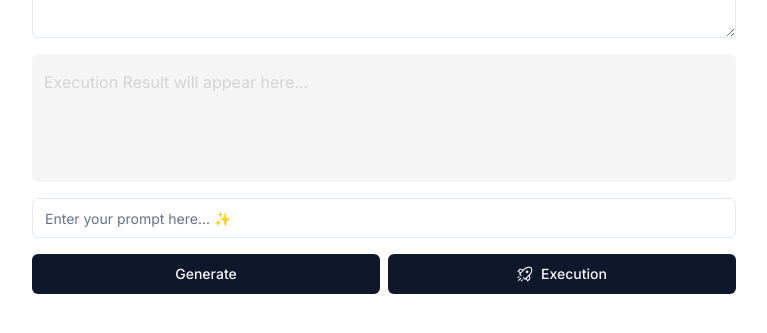
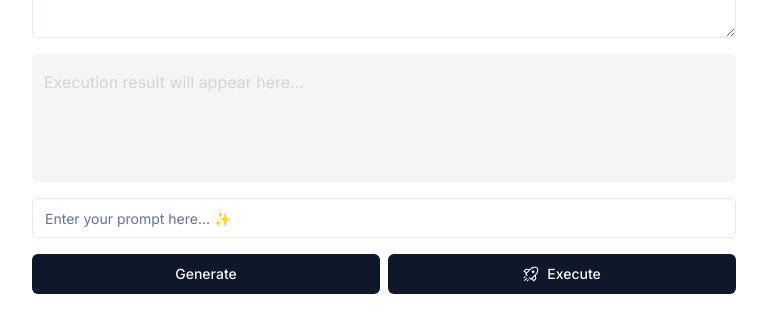
Before and after one commit to friendliai/play-go-ai, a Next.js app: page / in a window 1280 px wide. Shown: the part 377-710 px from the top of the page, without its empty margins (256-1023 px from the left). Built offline with nearby package versions, Linux system fonts and the light colour scheme.

Commit message:
change generate button name

```diff
--- a/app/page.tsx
+++ b/app/page.tsx
@@ -98,7 +98,7 @@ func main() {
             )
           ) : (
             <div className="text-neutral-300">
-              Execution Result will appear here...
+              Execution result will appear here...
             </div>
           )}
         </div>
@@ -140,7 +140,7 @@ func main() {
             ) : (
               <RocketIcon className="mr-2 h-4 w-4" />
             )}
-            Execution
+            Execute
           </Button>
         </div>
       </form>
```
